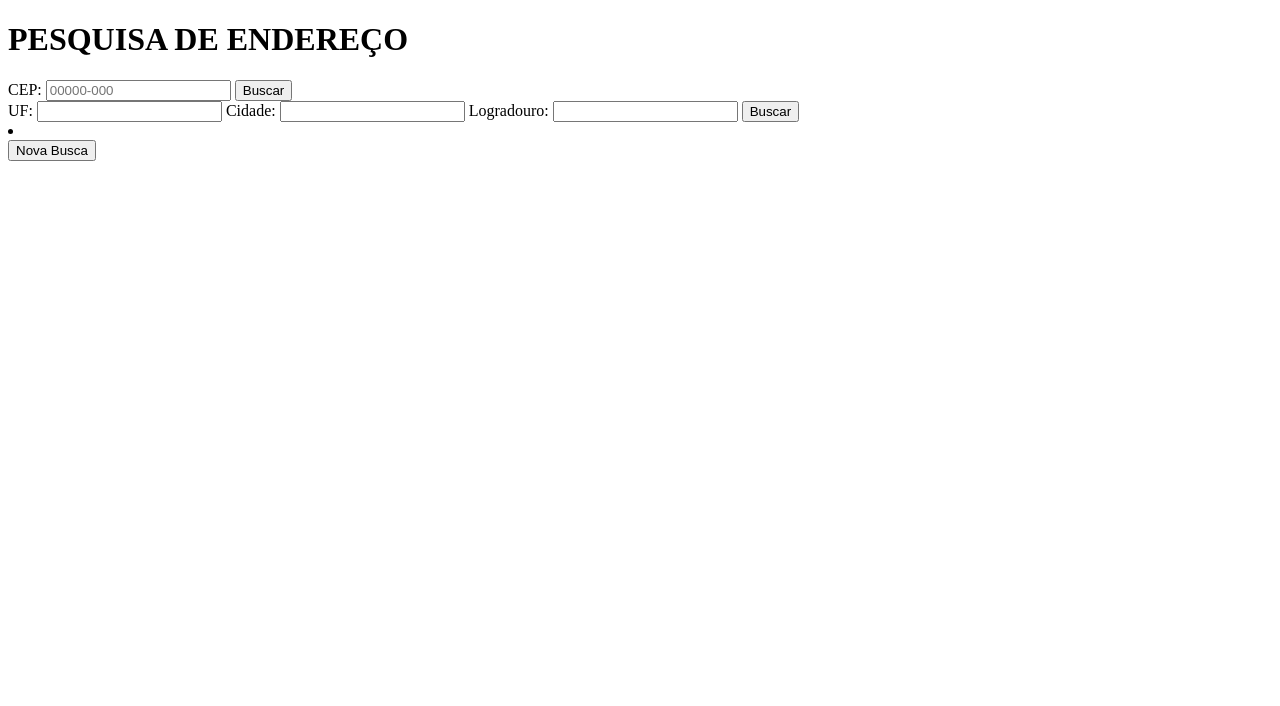
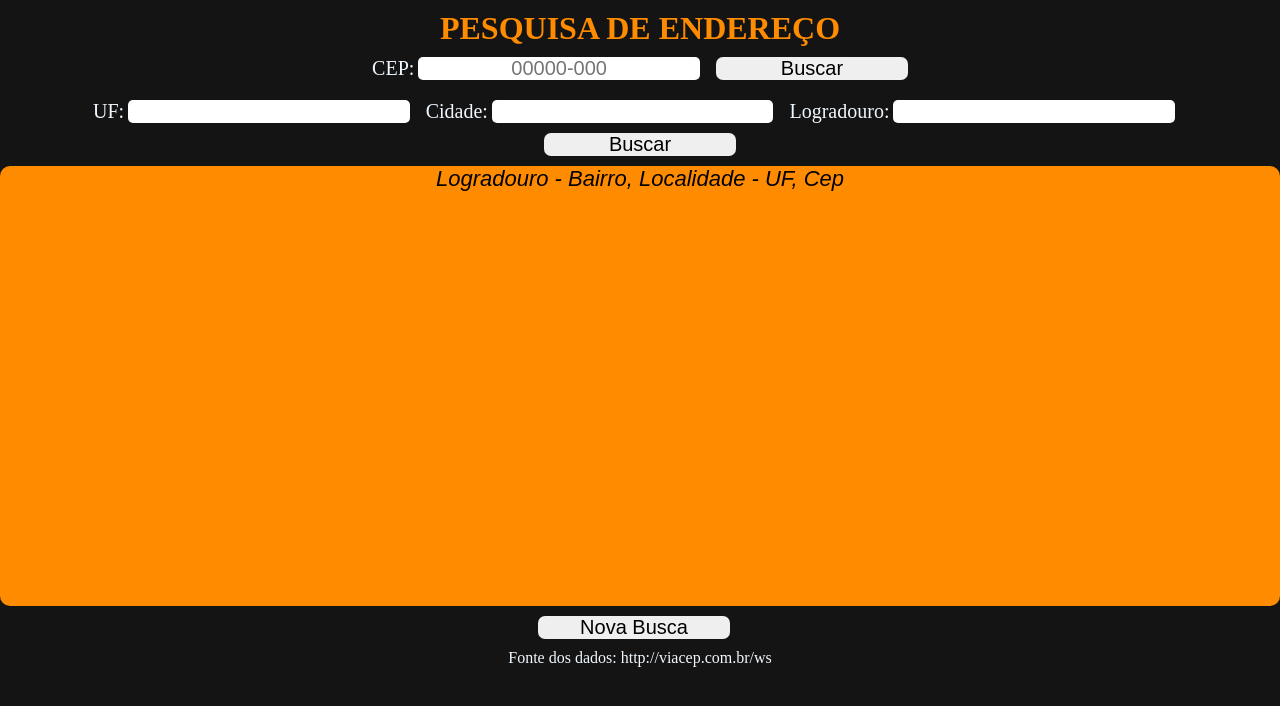
Before and after one commit to Thiago-CM/API_Cep, a plain HTML site: page index.html in a window 1280 px wide. Drawn offline with Linux system fonts and the light colour scheme.

Commit message:
adicionando css

```diff
--- a/index.html
+++ b/index.html
@@ -4,6 +4,7 @@
     <meta charset="UTF-8">
     <meta http-equiv="X-UA-Compatible" content="IE=edge">
     <meta name="viewport" content="width=device-width, initial-scale=1.0">
+    <link rel="stylesheet" href="style/style.css">
 
     <title>Endereço</title>
 </head>
@@ -16,8 +17,7 @@
             <label for="">CEP:</label>
             <input oninput="mascara(this, 'cep')" id="cep" type="text"  placeholder="00000-000"
              autocomplete="off">
-
-            <button id="pesquisarCep" onclick>Buscar</button>
+            <button id="pesquisarCep" class="botao" onclick>Buscar</button>
         </div>
         <div>
             <label for="Uf">UF:</label>
@@ -28,16 +28,19 @@
 
             <label for="Uf">Logradouro:</label>
             <input type="text" id="logr">
-            <button id="pesquisarLog">Buscar</button>
+
+            <br>
+            <button id="pesquisarLog" class="botao">Buscar</button>
         </div>
         <div id="resultado"></div>
     </main>
+
     <address id="result">
-        <li id="listaResult"></li>
+        <legend>Logradouro - Bairro, Localidade - UF, Cep</legend>
     </address>
-    <input type="button" value="Nova Busca" onClick="window.location.reload()">
+    <input type="button" class="botao" value="Nova Busca" onClick="window.location.reload()">
     <footer>
-
+        <p>Fonte dos dados: http://viacep.com.br/ws</p>
     </footer>
 </body>
 <script src="js/buscaCep.js"></script>
--- /dev/null
+++ b/style/style.css
@@ -0,0 +1,82 @@
+*{ margin: 0;
+    padding: 0;
+    border: 0;
+    box-sizing: border-box;
+}
+@media screen and (max-width:700px){
+    header{
+        display: flex;
+        flex-direction: column;
+    }
+
+    bottom{
+        margin-top: 5px;
+        width: 190px;
+        height: 60px;
+    }
+}
+
+header{
+    background-color: #141414;
+    color: darkorange;
+    width: 100%;
+    text-align: center;
+    margin-top: 10px;
+
+}
+body{
+    text-align: center;
+    background-color: #141414;
+    color: aliceblue;
+}
+legend{
+    text-align: center;
+    font-size: 22px;
+    color: black;
+}
+
+address{
+    width:100%;
+    height: 440px;
+    border-radius: 10px;
+    background-color: darkorange;
+    justify-content: center;
+    font-size: 20px;
+    color: black;
+    text-align: left;
+    font-family: Arial, Helvetica, sans-serif;
+}
+
+footer{
+    width: auto;
+    background-color:#141414;
+    height: 20px;
+}
+
+label{
+    font-size: 20px;
+}
+input{
+    text-align: center;
+    font-size: 20px;
+    width: 22%;
+    margin-top: 10px;
+    margin-right: 12px;
+    border-radius: 5px;
+}
+.botao{
+    border-radius: 7px;
+    font-size: 20px;
+    width: 15%;
+    margin-top: 10px;
+    margin-bottom: 10px;
+}
+
+.botao:hover{
+    background-color: gray;
+    color: white;
+}
+li{
+    list-style:decimal-leading-zero;
+    margin-top: 2px;
+}
```
